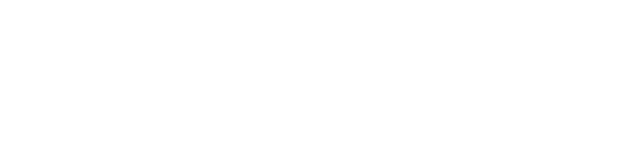
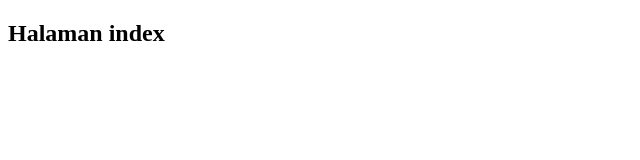
Before and after one commit to irhamkho/SimulasiRemote_LocalGithub, a plain HTML site: page index.html in a window 1280 px wide. Shown: the whole page, without its empty margins (0-640 px from the left). Drawn offline with Linux system fonts and the light colour scheme.

Commit message:
Mengubah file index

```diff
--- a/index.html
+++ b/index.html
@@ -6,6 +6,7 @@
     <title>Halaman Index</title>
 </head>
 <body>
+    <h2>Halaman index</h2>
 
 </body>
 </html>
```
